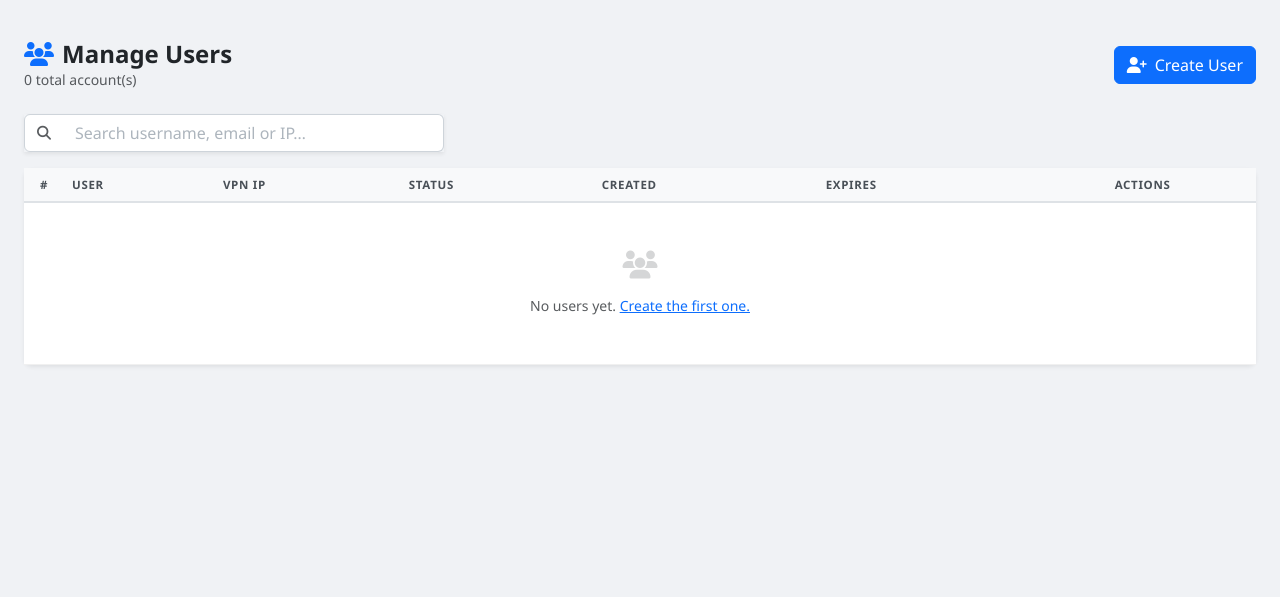
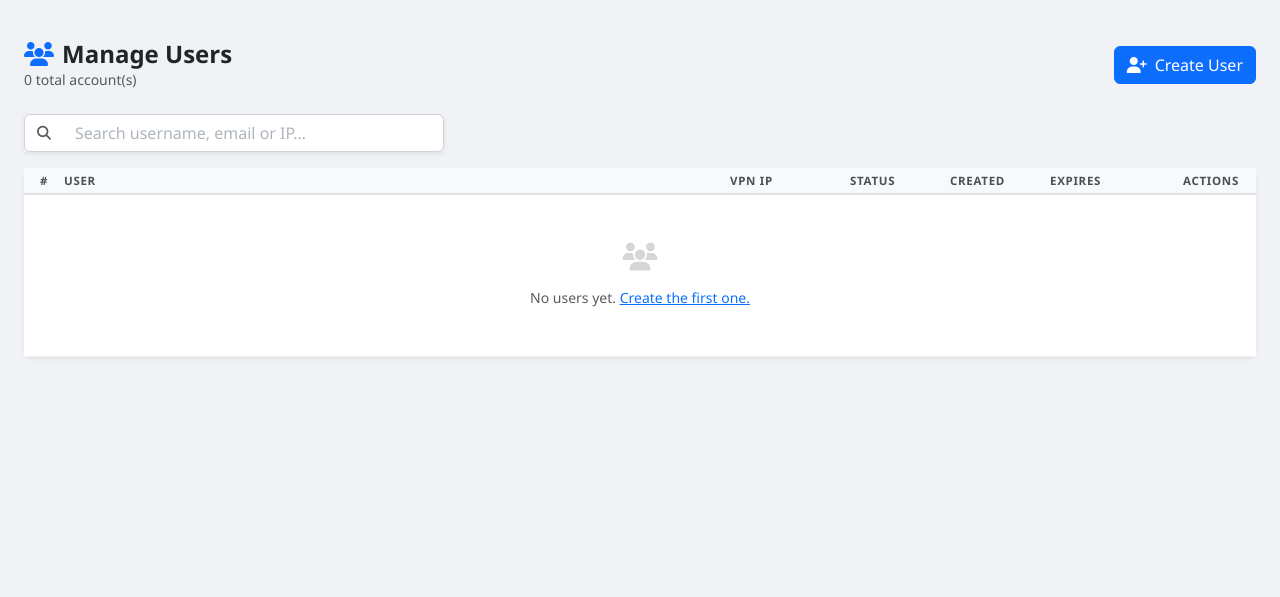
Before and after one commit to irwanmohi/vpn-project, a Flask app: template templates/admin/users.html in a window 1280 px wide. Shown: the top 597 px of the page. Run offline with Flask 3, Linux system fonts and the light colour scheme; the template is opened without the code that fills it, so the values that code supplies are empty.

Commit message:
Compact users table - fix horizontal scroll

```diff
--- a/templates/admin/users.html
+++ b/templates/admin/users.html
@@ -26,16 +26,16 @@
 <div class="card border-0 shadow-sm">
   <div class="card-body p-0">
     <div class="table-responsive">
-      <table class="table table-hover align-middle mb-0" id="userTable">
+      <table class="table table-hover table-sm align-middle mb-0" id="userTable">
         <thead>
           <tr>
-            <th class="ps-3" style="width:40px">#</th>
-            <th>User</th>
-            <th>VPN IP</th>
-            <th>Status</th>
-            <th>Created</th>
-            <th>Expires</th>
-            <th class="text-center">Actions</th>
+            <th class="ps-3" style="width:36px">#</th>
+            <th style="min-width:160px">User</th>
+            <th style="width:120px">VPN IP</th>
+            <th style="width:100px">Status</th>
+            <th style="width:100px">Created</th>
+            <th style="width:120px">Expires</th>
+            <th class="text-center" style="width:90px">Actions</th>
           </tr>
         </thead>
         <tbody class="small">
```
